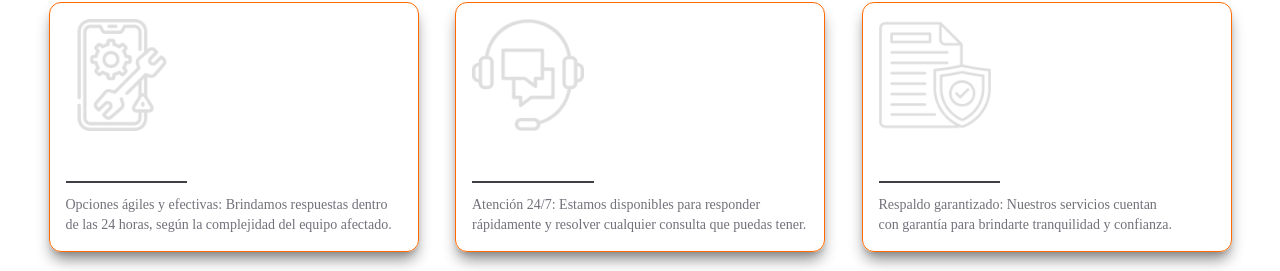
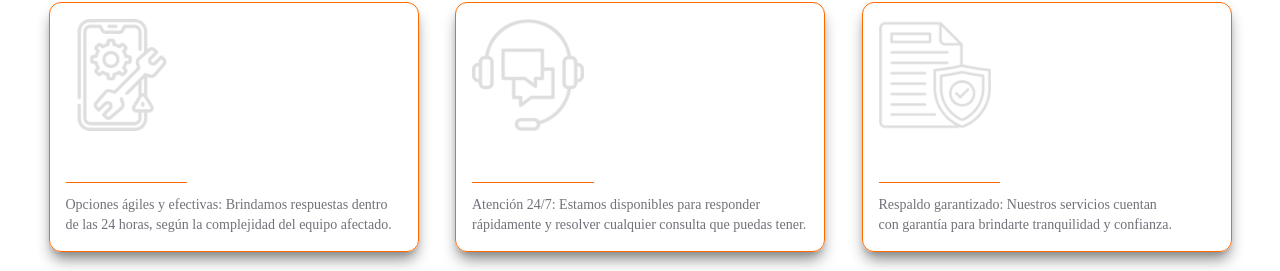
Before and after one commit to Najdorf12/xiaomi-app, a React (Vite) app: page / in a window 1280 px wide. Shown: the part 774-1045 px from the top of the page. Built offline with nearby package versions, Linux system fonts and the light colour scheme; a web font is replaced by a local one.

Commit message:
add styles

```diff
--- a/src/components/Card.jsx
+++ b/src/components/Card.jsx
@@ -1,12 +1,12 @@
 
 const Card = ({cardData}) => {
   return (
-    <div id="box-glass2" className="w-[90%] h-[210px]  max-w-[400px]   pb-3 py-2 pl-3 pr-1 rounded-xl border border-primary  flex flex-col justify-between lg:pt-4 lg:pl-4 lg:pb-4 lg:h-[250px] lg:max-w-[370px] xl:max-w-[430px] xl:h-[270px] shadow-lg shadow-gray duration-500 group 2xl:max-w-[430px] 2xl:h-[250px] cursor-pointer">
+    <div id="box-glass2" className="w-[90%] h-[210px]  max-w-[400px]   pb-3 py-2 pl-3 pr-1 rounded-xl border border-primary  flex flex-col justify-between lg:pt-4 lg:pl-4 lg:pb-4 lg:h-[250px] lg:max-w-[370px] xl:max-w-[420px] xl:h-[270px] shadow-lg shadow-gray duration-500 group 2xl:max-w-[430px] 2xl:h-[250px] cursor-pointer">
       <figure className="w-24 lg:w-28 group-hover:scale-105  duration-500">
         <img src={cardData?.icon} alt="icon" />
       </figure>
       <article className="text-balance    ">
-        <div className="w-[35%] h-[2px] bg-zinc-700 z-40 "></div>
+        <div className="w-[35%] h-[1px] bg-primary z-40 "></div>
         <p className="font-text mt-3 text-zinc-500 text-sm font-medium xl:mt-5 xl:text-base  2xl:text-xl  cursor-context-menu duration-500">
           {cardData?.content}
         </p>
```
